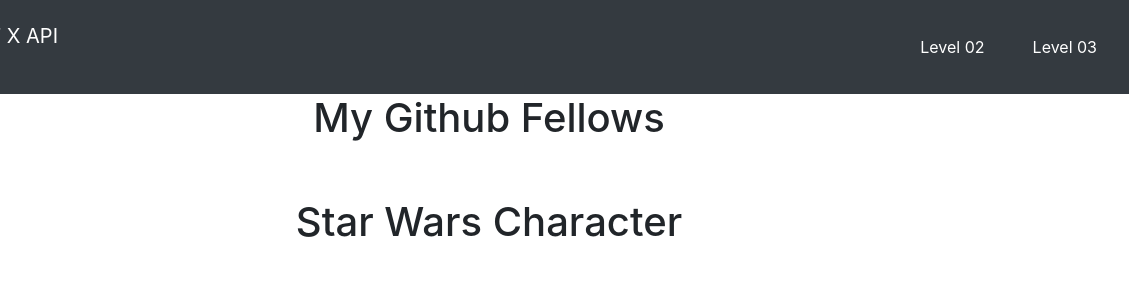
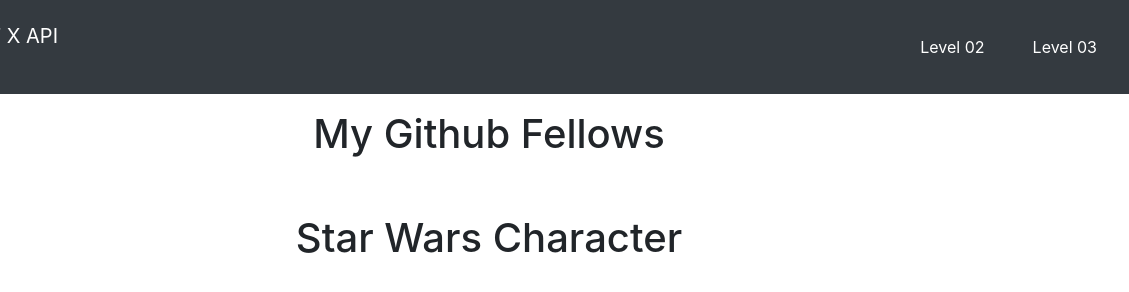
Before and after one commit to indraakkk/REST-API, a plain HTML site: page index.html in a window 1280 px wide. Shown: the full height of the page, 151-1280 px from the left. Drawn offline with nearby package versions, Linux system fonts and the light colour scheme; no server answers.

Commit message:
fix margin top

```diff
--- a/index.html
+++ b/index.html
@@ -36,7 +36,7 @@
     </div>
   </nav>
 
-  <div id="github-follower-list" class="container">
+  <div id="github-follower-list" class="container mt-3">
     <h1 class="text-center">My Github Fellows</h1>
     <div id="github-follower" class="card-deck justify-content-center"></div>
   </div>
```
